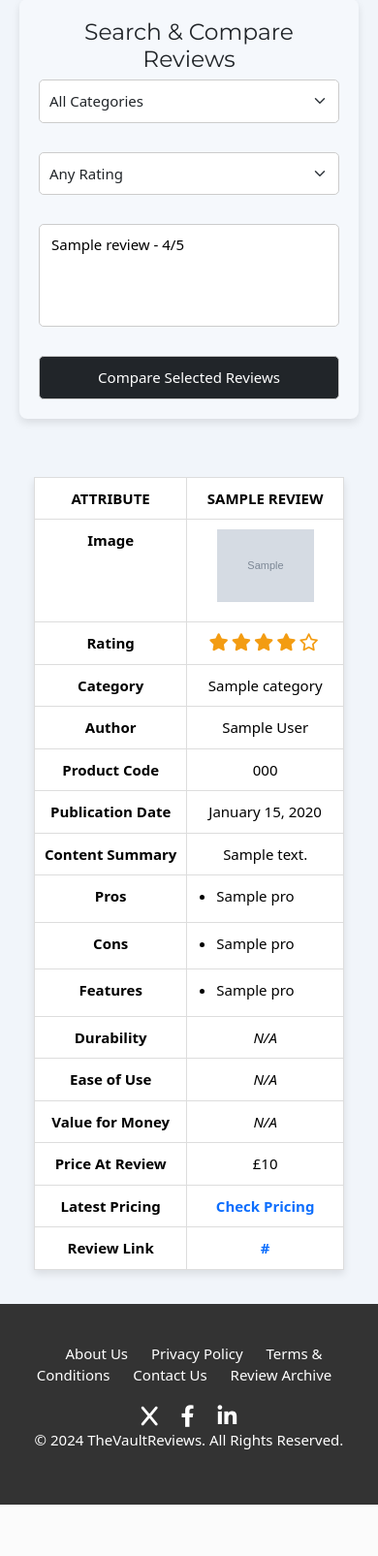
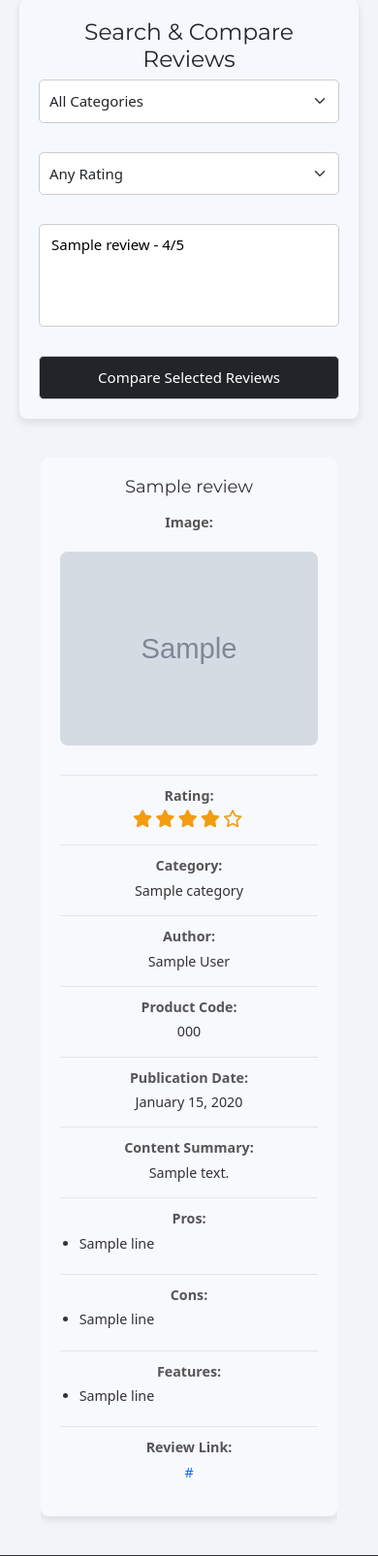
Before and after one commit to tomuk91/thereviewvault, a Django app: template reviews/templates/reviews/compare_reviews.html in a window 390 px wide. Shown: the part 258-1863 px from the top of the page at 97% size. Before the commit the page ends 1810 px from the top, so only its background shows below. Run offline with Django 3.2, Linux system fonts and the light colour scheme; the template is opened without the code that fills it: most values are stand-ins (such as "Sample title", 1, 10 or a date in 2020); grey boxes marked "Sample" are stand-in pictures; parts of the project's set-up code (start-up, migrations or seed data) failed here and were passed over; some libraries are stand-ins or nearby versions.

Commit message:
styling updates and mobile optimization for compare reviews

```diff
--- a/reviews/static/reviews/css/compare_reviews.css
+++ b/reviews/static/reviews/css/compare_reviews.css
@@ -1,4 +1,4 @@
-/* Wrapper to align sidebar and table */
+/* Wrapper to align sidebar and main content */
 .compare-wrapper {
     display: flex;
     justify-content: space-evenly;
@@ -56,17 +56,22 @@ tbody tr:nth-child(even) td {
     background-color: #FFFFFF;
 }
 
-/* Bullet Point Styling in Table Cells */
 td ul {
     padding-left: 20px;
     margin: 0;
-    list-style-type: disc; /* Standard bullet points */
+    list-style-type: disc;
+    text-align: left;
 }
 
 td ul li {
-    margin-bottom: 5px;
+    list-style-type: disc;
+    margin: 0 0 5px 20px; /* Adds margin to the left for better alignment */
+    list-style-position: inside; /* Ensures bullets are inside the list */
+    font-size: 1rem;
+    color: #333;
     text-align: left !important;
 }
+
 
 /* Sidebar Styling */
 .compare-sidebar {
@@ -97,52 +102,101 @@ td ul li {
     border: 1px solid #ccc;
 }
 
-/* Responsive for Table and Sidebar */
+.desktop-view {
+    display: table;
+}
+
+.mobile-view {
+    display: none;
+}
+
+/* Mobile Card Layout */
 @media (max-width: 768px) {
     .compare-wrapper {
         flex-direction: column;
         align-items: center;
     }
 
-    .table-responsive {
-        overflow-x: auto;
-        width: 100%;
-        margin-top: 20px;
-        padding: 0 15px;
-        box-sizing: border-box;
-    }
-
     .compare-sidebar {
-        max-width: none;
+        max-width: 100%;
         margin-bottom: 20px;
     }
 
-    table {
-        width: 100%;
-        table-layout: auto; /* Allows columns to resize for mobile */
+    .table-responsive .desktop-view {
+        display: none; /* Hide desktop table on mobile */
     }
 
-    th, td {
-        text-align: center;
-        padding: 10px;
-        white-space: nowrap; /* Prevent text wrapping */
+    .mobile-view {
+        display: block; /* Show mobile card layout */
     }
 
-    .table tbody tr {
-        border-bottom: 1px solid #ddd;
+    .review-card {
+        text-align: center;
+        background-color: #F7F9FC;
+        padding: 20px;
+        margin-bottom: 20px;
+        border-radius: 8px;
+        box-shadow: 0 4px 8px rgba(0, 0, 0, 0.1);
+    }
+
+    .review-title {
+        font-size: 1.2em;
+        font-weight: bold;
+        text-align: center;
+        margin-bottom: 15px;
+        color: #333;
+    }
+
+    /* Image styling with shadow and center alignment */
+    .review-image {
+        text-align: center;
+        margin: 15px 0;
+    }
+
+    .review-image img {
+        max-width: 80%;
+        height: auto;
+        border-radius: 8px;
+        box-shadow: 0 4px 8px rgba(0, 0, 0, 0.15);
+    }
+
+    /* Attribute sections with improved styling */
+    .review-attribute {
+        display: flex;
+        flex-direction: column;
+        font-size: 0.95em;
+        color: #333;
+        margin-bottom: 15px;
+    }
+
+    .review-attribute strong {
+        font-weight: bold;
+        color: #555;
+        margin-bottom: 4px;
+    }
+
+    .review-attribute + .review-attribute {
+        border-top: 1px solid #e1e5ea;
+        padding-top: 10px;
+    }
+
+    /* Bullet points for Pros, Cons, and Features */
+    .review-attribute ul {
+        padding-left: 20px;
+        margin: 0;
+        list-style-type: disc;
+    }
+
+    .review-attribute ul li {
+        list-style-type: disc;
+        margin-bottom: 6px;
+        color: #333;
+        text-align: left;
+    }
+
+    /* Additional adjustments for clarity */
+    .stars {
+        display: inline-block;
+        vertical-align: middle;
     }
 }
-
-/* General Table Styling */
-.table thead th, .table tbody td {
-    padding: 10px;
-}
-
-/* Specific Column Width Control */
-.fixed-column {
-    width: 120px;
-}
-
-.equal-width {
-    width: calc(50% - 75px);
-}
--- a/reviews/static/reviews/css/style.css
+++ b/reviews/static/reviews/css/style.css
@@ -1470,7 +1470,6 @@ body {
     .review-list {
         display: flex;
         flex-direction: column;
-        align-items: center;
         justify-content: center;
     }
 
@@ -1490,6 +1489,7 @@ body {
     }
 
     .review-image {
+        object-fit: cover;
         margin: 0 auto;
         width: 100%;
         height: auto;
--- a/reviews/templates/reviews/compare_reviews.html
+++ b/reviews/templates/reviews/compare_reviews.html
@@ -11,7 +11,7 @@
 
 {% if reviews %}
     <h1 class="text-center">Compare Results</h1>
-{% endif%}
+{% endif %}
 
 <div class="compare-wrapper {% if not reviews %}centered-sidebar{% endif %}">
     <div class="compare-sidebar">
@@ -49,89 +49,83 @@
 
     {% if reviews %}
     <div class="table-responsive">
-        <table class=" table text-center">
+        <!-- Desktop Table View -->
+        <table class="table text-center desktop-view">
             <thead>
                 <tr>
-                    <th class="fixed-column">Attribute</th>
+                    <th style="width:120px;">Attribute</th>
                     {% for review in reviews %}
-                    <th class="equal-width">{{ review.title|remove_review }}</th>
+                    <th>{{ review.title|remove_review }}</th>
                     {% endfor %}
                 </tr>
             </thead>
             <tbody>
-                <!-- Image -->
+                <!-- Image Row -->
                 <tr>
                     <td class="fw-bolder">Image</td>
                     {% for review in reviews %}
                     <td>
                         {% if review.image %}
-                                <div class="review-image text-center">
+                            <div class="review-image" style="text-align: center;">
                                 <img src="{{ review.optimized_image.url }}" alt="{{ review.title }}" loading="lazy">
                             </div>
+                        {% else %}
+                            <em>N/A</em>
                         {% endif %}
                     </td>
                     {% endfor %}
                 </tr>
-
-                <!-- Rating -->
+                <!-- Rating Row -->
                 <tr>
                     <td class="fw-bolder">Rating</td>
                     {% for review in reviews %}
-                        <td><span class="stars">
-                            {% render_stars review.rating %}
-                        </span></td>
+                    <td><span class="stars">{% render_stars review.rating %}</span></td>
                     {% endfor %}
                 </tr>
-
-                <!-- Category -->
+                <!-- Category Row -->
                 <tr>
                     <td class="fw-bolder">Category</td>
                     {% for review in reviews %}
                     <td>{{ review.category.name }}</td>
                     {% endfor %}
                 </tr>
-
-                <!-- Author -->
+                <!-- Author Row -->
                 <tr>
                     <td class="fw-bolder">Author</td>
                     {% for review in reviews %}
                     <td>{{ review.author }}</td>
                     {% endfor %}
                 </tr>
-
-                <!-- Product Code -->
+                <!-- Product Code Row -->
                 <tr>
                     <td class="fw-bolder">Product Code</td>
                     {% for review in reviews %}
                     <td>{{ review.product_code }}</td>
                     {% endfor %}
                 </tr>
-
-                <!-- Publication Date -->
+                <!-- Publication Date Row -->
                 <tr>
                     <td class="fw-bolder">Publication Date</td>
                     {% for review in reviews %}
                     <td>{{ review.publication_date|date:"F d, Y" }}</td>
                     {% endfor %}
                 </tr>
-
-                <!-- Content Summary -->
+                <!-- Content Summary Row -->
                 <tr>
                     <td class="fw-bolder">Content Summary</td>
                     {% for review in reviews %}
                     <td>{{ review.content|safe|truncatewords:20 }}</td>
                     {% endfor %}
                 </tr>
-
-                        <!-- Pros -->
+                <!-- Pros Row -->
                 <tr>
                     <td class="fw-bolder">Pros</td>
                     {% for review in reviews %}
                     <td>
                         {% if review.pros %}
-                                <ul>
-                                    {% for pro in review.pros.splitlines %}
-                                        <li>{{ pro }}</li>
+                            <ul class="review-list">
+                                {% for line in review.pros.splitlines %}
+                                    <li>{{ line }}</li>
                                 {% endfor %}
                             </ul>
                         {% else %}
@@ -140,16 +134,15 @@
                     </td>
                     {% endfor %}
                 </tr>
-
-                <!-- Cons -->
+                <!-- Cons Row -->
                 <tr>
                     <td class="fw-bolder">Cons</td>
                     {% for review in reviews %}
                     <td>
                         {% if review.cons %}
-                                <ul>
-                                    {% for con in review.cons.splitlines %}
-                                        <li>{{ con }}</li>
+                            <ul class="review-list">
+                                {% for line in review.cons.splitlines %}
+                                    <li>{{ line }}</li>
                                 {% endfor %}
                             </ul>
                         {% else %}
@@ -158,15 +151,15 @@
                     </td>
                     {% endfor %}
                 </tr>
-                        <!-- Features -->
+                <!-- Features Row -->
                 <tr>
                     <td class="fw-bolder">Features</td>
                     {% for review in reviews %}
                     <td>
                         {% if review.features %}
-                                <ul>
-                                    {% for feature in review.features.splitlines %}
-                                        <li>{{ feature }}</li>
+                            <ul class="review-list">
+                                {% for line in review.features.splitlines %}
+                                    <li>{{ line }}</li>
                                 {% endfor %}
                             </ul>
                         {% else %}
@@ -175,50 +168,7 @@
                     </td>
                     {% endfor %}
                 </tr>
-                <tr>
-                    <td class="fw-bolder">Durability</td>
-                    {% for review in reviews %}
-                        <td>
-                            {% if review.durability %}
-                            <span class="stars">
-                                {% render_stars review.durability %}
-                            </span>
-                            {% else %}
-                                <em>N/A</em>
-                            {% endif %}
-                        </td>
-                    {% endfor %}
-                </tr>
-                <tr>
-                    <td class="fw-bolder">Ease of Use</td>
-                    {% for review in reviews %}
-                        <td>
-                            {% if review.ease_of_use %}
-                            <span class="stars">
-                                {% render_stars review.ease_of_use %}
-                            </span>
-                            {% else %}
-                                <em>N/A</em>
-                            {% endif %}
-                        </td>
-                    {% endfor %}
-                </tr>
-                <tr>
-                    <td class="fw-bolder">Value for Money</td>
-                    {% for review in reviews %}
-                        <td>
-                            {% if review.value_for_money %}
-                            <span class="stars">
-                                {% render_stars review.value_for_money %}
-                            </span>
-                            {% else %}
-                                <em>N/A</em>
-                            {% endif %}
-                        </td>
-                    {% endfor %}
-                </tr>
-
-                <!-- Pricing -->
+                <!-- Price At Review Row -->
                 <tr>
                     <td class="fw-bolder">Price At Review</td>
                     {% for review in reviews %}
@@ -231,14 +181,14 @@
                     </td>
                     {% endfor %}
                 </tr>
+                <!-- Latest Pricing Row -->
                 <tr>
                     <td class="fw-bolder">Latest Pricing</td>
                     {% for review in reviews %}
                     <td class="fw-bolder text-primary"><a href="{{ review.product_link }}">Check Pricing</a></td>
                     {% endfor %}
                 </tr>
-
-                <!-- Review Link -->
+                <!-- Review Link Row -->
                 <tr>
                     <td class="fw-bolder">Review Link</td>
                     {% for review in reviews %}
@@ -251,14 +201,57 @@
                 </tr>
             </tbody>
         </table>
+
+        <!-- Mobile Card View -->
+        <div class="mobile-view">
+            {% for review in reviews %}
+            <div class="review-card">
+                <h3 class="review-title">{{ review.title|remove_review }}</h3>
+                <div class="review-attribute"><strong>Image:</strong>
+                    {% if review.image %}
+                        <img src="{{ review.optimized_image.url }}" alt="{{ review.title }}" loading="lazy" class="review-image">
+                    {% else %}
+                        <em>N/A</em>
+                    {% endif %}
+                </div>
+                <div class="review-attribute"><strong>Rating:</strong> <span class="stars">{% render_stars review.rating %}</span></div>
+                <div class="review-attribute"><strong>Category:</strong> {{ review.category.name }}</div>
+                <div class="review-attribute"><strong>Author:</strong> {{ review.author }}</div>
+                <div class="review-attribute"><strong>Product Code:</strong> {{ review.product_code }}</div>
+                <div class="review-attribute"><strong>Publication Date:</strong> {{ review.publication_date|date:"F d, Y" }}</div>
+                <div class="review-attribute"><strong>Content Summary:</strong> {{ review.content|safe|truncatewords:20 }}</div>
+                <div class="review-attribute"><strong>Pros:</strong>
+                    <ul class="review-list">
+                        {% for line in review.pros.splitlines %}
+                            <li>{{ line }}</li>
+                        {% endfor %}
+                    </ul>
+                </div>
+                <div class="review-attribute"><strong>Cons:</strong>
+                    <ul class="review-list">
+                        {% for line in review.cons.splitlines %}
+                            <li>{{ line }}</li>
+                        {% endfor %}
+                    </ul>
+                </div>
+                <div class="review-attribute"><strong>Features:</strong>
+                    <ul class="review-list">
+                        {% for line in review.features.splitlines %}
+                            <li>{{ line }}</li>
+                        {% endfor %}
+                    </ul>
+                </div>
+                <div class="review-attribute"><strong>Review Link:</strong> <a href="{{ review.get_absolute_url }}" class="text-primary">{{ review.full_url }}</a></div>
+            </div>
+            {% endfor %}
+        </div>
     </div>
     {% endif %}
 </div>
 
-{% endblock%}
+{% endblock %}
 
-
-{%block javascript%}
+{% block javascript %}
 <script>
     $(document).ready(function() {
         $('#review-select').select2({
@@ -284,7 +277,6 @@
             placeholder: 'Search reviews',
             minimumInputLength: 2,
         });
-
     });
 </script>
-{% endblock%}
+{% endblock %}
--- a/reviews/templatetags/custom_filters.py
+++ b/reviews/templatetags/custom_filters.py
@@ -11,3 +11,11 @@ def remove_www(value):
 def remove_review(value):
     """Removes 'www.' from the given URL."""
     return value.replace('Review', '')
+
+@register.filter
+def get_attr(obj, attr_name):
+    """Get an attribute of an object dynamically."""
+    try:
+        return getattr(obj, attr_name)
+    except (AttributeError, TypeError):
+        return None
--- a/reviews/views.py
+++ b/reviews/views.py
@@ -133,10 +133,6 @@ def review_list(request):
         'meta_keywords': meta_keywords,
     })
 
-from django.utils.html import format_html
-from django.utils import timezone
-from datetime import datetime
-import calendar
 
 @cache_page(60 * 10)  # Cache for 15 minutes
 def review_archive(request):
```
Lines whose indentation alone changed are shown as unchanged.
